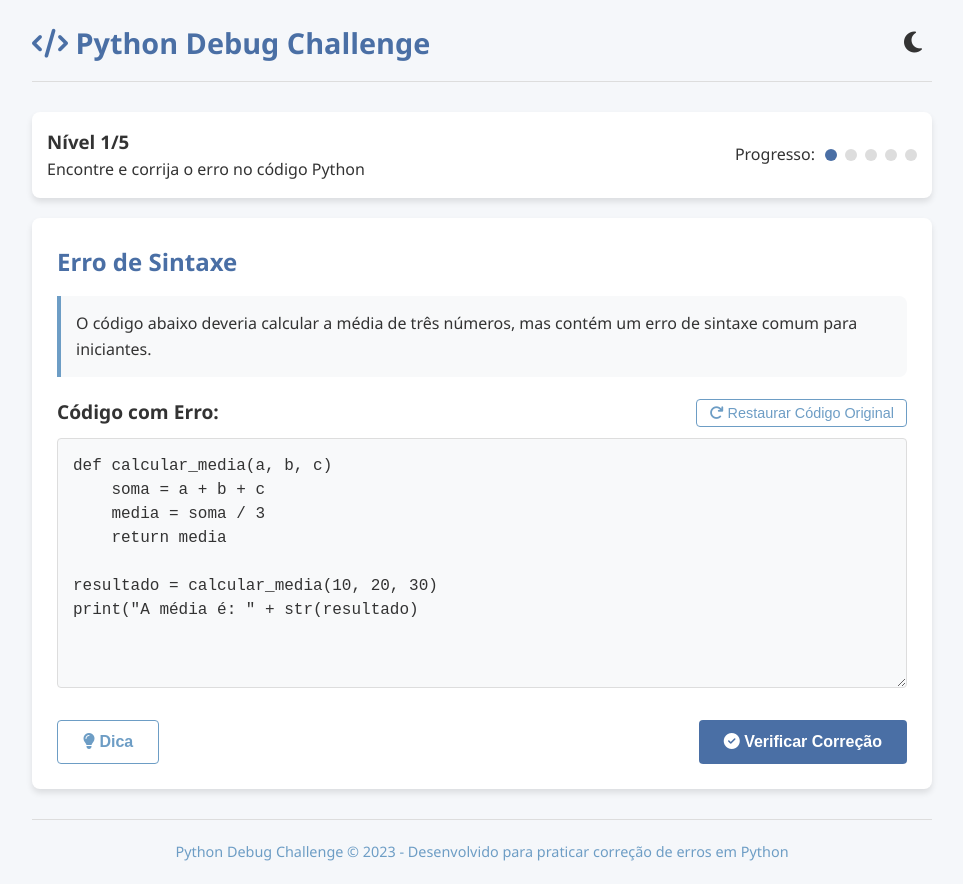
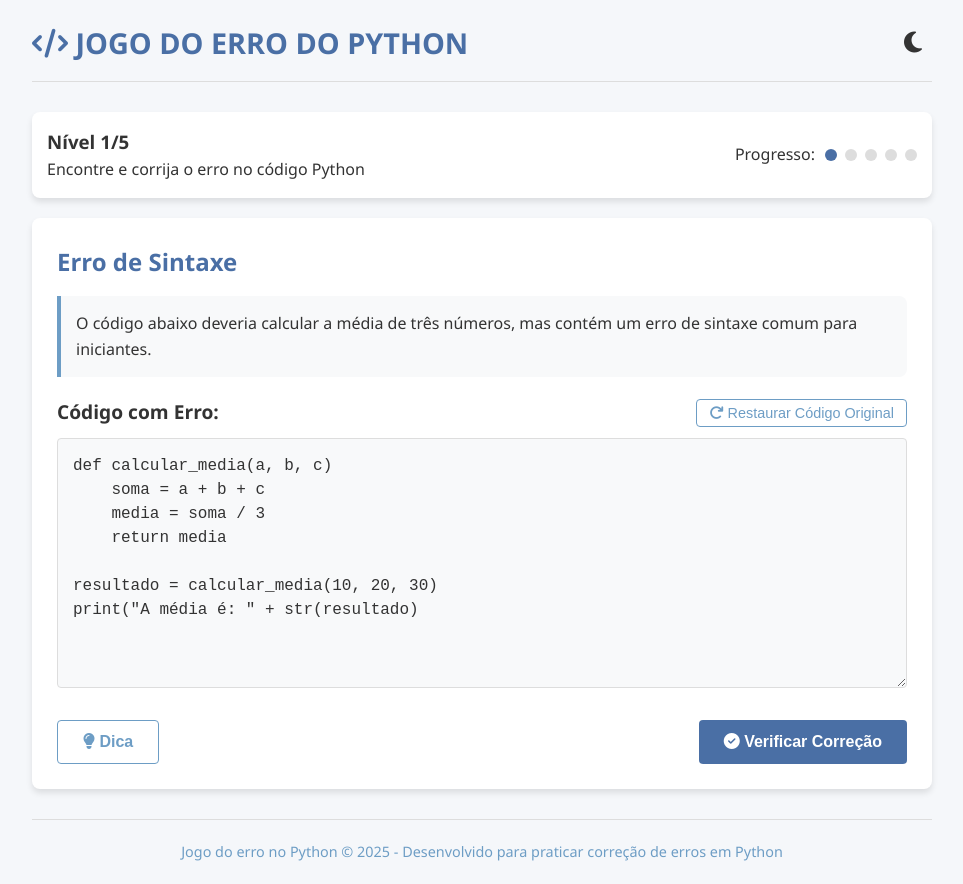
Before and after one commit to augustoitapoa/ERROS-PYTHON-DEBUG, a plain HTML site: page index.html in a window 1280 px wide. Shown: the whole page, without its empty margins (158-1121 px from the left). Drawn offline with Linux system fonts and the light colour scheme.

Commit message:
renomeando para PT_BR

```diff
--- a/index.html
+++ b/index.html
@@ -3,7 +3,7 @@
 <head>
     <meta charset="UTF-8">
     <meta name="viewport" content="width=device-width, initial-scale=1.0">
-    <title>Python Debug Challenge</title>
+    <title>JOGO DO ERRO NO PYTHON</title>
     <link rel="stylesheet" href="https://cdnjs.cloudflare.com/ajax/libs/font-awesome/6.4.0/css/all.min.css">
     <style>
         :root {
@@ -343,7 +343,7 @@
 <body>
     <div class="container">
         <header>
-            <h1><i class="fas fa-code"></i> Python Debug Challenge</h1>
+            <h1><i class="fas fa-code"></i> JOGO DO ERRO DO PYTHON</h1>
             <button class="theme-toggle" id="themeToggle">
                 <i class="fas fa-moon"></i>
             </button>
@@ -394,7 +394,7 @@
 
         <div class="completion-screen" id="completionScreen">
             <h2><i class="fas fa-trophy"></i> Parabéns!</h2>
-            <p>Você completou todos os níveis do Python Debug Challenge! Agora você está mais preparado para identificar e corrigir erros comuns em Python.</p>
+            <p>Você completou todos os níveis do Jogo do Erro no Python! Agora você está mais preparado para identificar e corrigir erros comuns em Python.</p>
 
             <div class="stats">
                 <div class="stat-item">
@@ -417,7 +417,7 @@
         </div>
 
         <footer>
-            <p>Python Debug Challenge &copy; 2023 - Desenvolvido para praticar correção de erros em Python</p>
+            <p>Jogo do erro no Python &copy; 2025 - Desenvolvido para praticar correção de erros em Python</p>
         </footer>
     </div>
 
```
